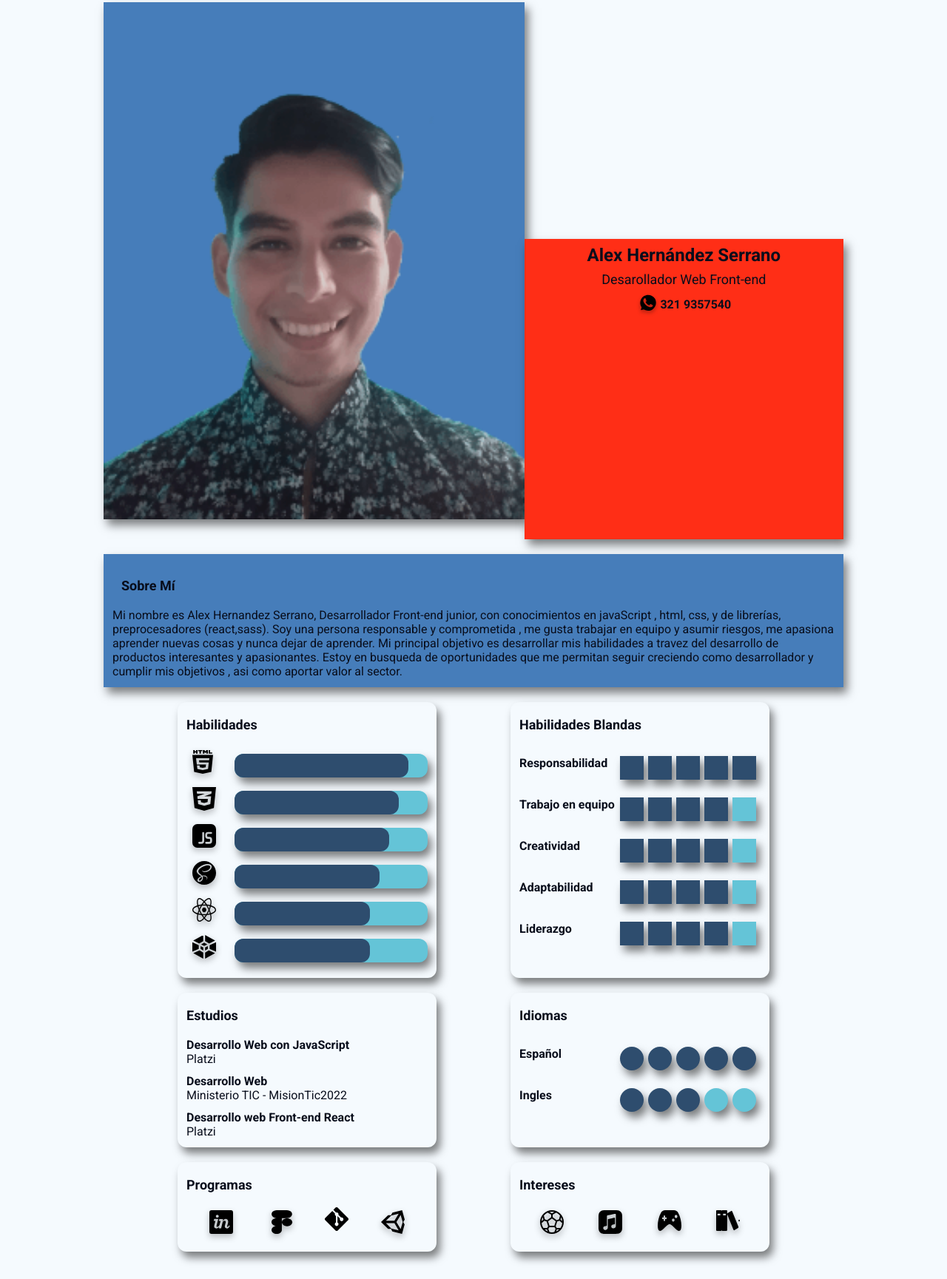
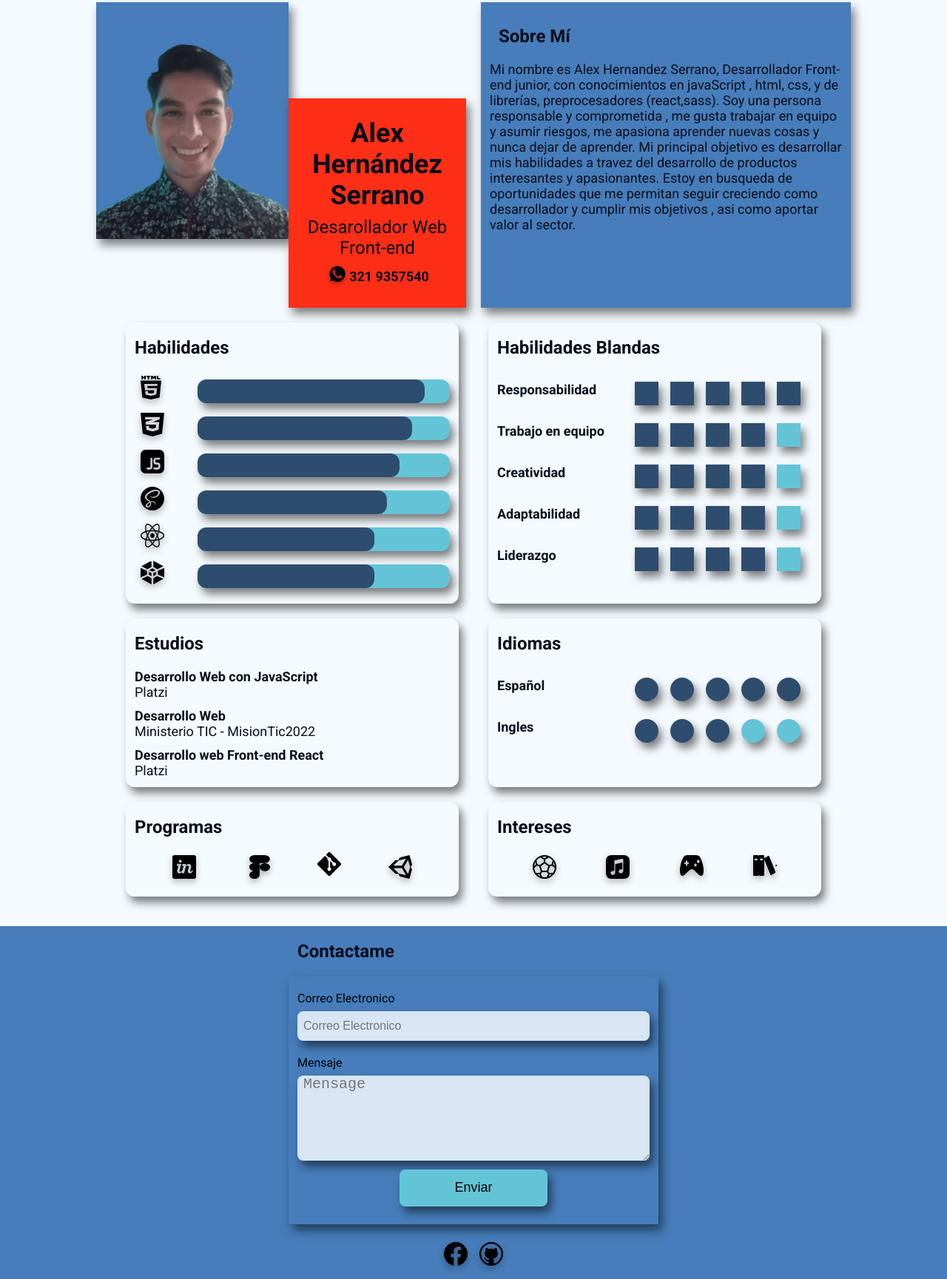
Before and after one commit to hahs-92/HahsPortfolio, a React app: page /resume in a window 1280 px wide. Shown: the part 137-1866 px from the top of the page at 74% size. Built offline with nearby package versions, Linux system fonts and the light colour scheme.

Commit message:
media-queries

```diff
--- a/src/components/Footer.jsx
+++ b/src/components/Footer.jsx
@@ -31,7 +31,7 @@ const Footer = () => {
                                     <label htmlFor="">Correo Electronico</label>
                                     <input type="email" placeholder='Correo Electronico'/>
                                     <label htmlFor="">Mensaje</label>
-                                    <textarea name="" id="" cols="30" rows="10" placeholder='Mensage'></textarea>
+                                    <textarea name="" id="" cols="30" rows="5" placeholder='Mensage'></textarea>
                                     <input className='Button' type="submit" value='Enviar'/>
                                 </form>
 
@@ -55,7 +55,7 @@ const Footer = () => {
                                     <label htmlFor="">Correo Electronico</label>
                                     <input type="email" placeholder='Correo Electronico'/>
                                     <label htmlFor="">Mensaje</label>
-                                    <textarea name="" id="" cols="30" rows="10" placeholder='Mensage'></textarea>
+                                    <textarea name="" id="" cols="30" rows="5" placeholder='Mensage'></textarea>
                                     <input className='Button' type="submit" value='Enviar'/>
                                 </form>
 
--- a/src/info.js
+++ b/src/info.js
@@ -12,49 +12,49 @@ const Info = [
     {
         id: 1,
         title: 'Batabit',
-        description: 'Es una pagina web creada con html y css',
+        description: 'Batabit es una pagina web que facilita la comercialización de Bitcoins para todo tipo de usuario. En este proyecto se realizo la landing page, en la cual los usuarios podrán ver las diferentes ofertas; en su elaboración se utilizo html y css . Se aplico la metodología de Mobile-first para su maquetación, y posteriormente se adapto a diferentes resoluciones. ',
         src: imgBatabit,
         url:'https://hahs-92.github.io/Batabit/index'
     },
     {
         id: 2,
-        title: 'Platzi video html',
-        description: 'Es una pagina web creada con html y css',
+        title: 'Platzi video',
+        description: 'Este sitio web permite a los usuarios ver videos en línea y poder agregarlos a su play-list, contiene cuatro paginas, home, login, register y pagina no encontrada, elaboradas usando solo html y css. Esta página esta adaptada para que los usuarios la puedan visualizar desde un desktop y tablet ',
         src: imgPlatziVideohtml,
         url:'https://hahs-92.github.io/Platzi-conf/'
     },
     {
         id: 3,
         title: 'Platzi video api',
-        description: 'Es una pagina web creada con html y css',
+        description: 'Platzi video es la maquetación de un sitio web que permite a los usuarios ver peliculas en linea, clasificadas en tres géneros. En su desarrollo se utilizó html,css y javaScript. Con javaScript vanilla se consumio una api pública para solicitar los datos de las peliculas y así mostrarlas a los usuarios.,',
         src: imgPlatziVideoApi,
         url:'https://hahs-92.github.io/Platzi-video/'
     },
     {
         id: 4,
         title: 'BlogPost',
-        description: 'Es una pagina web creada con html y css',
+        description: 'Este Blogpost es una plantilla que permite al usuario publicar sus proyectos destacados de una manera creativa, para su maquetación se utilizo html, y css para los estilos, ademas se utilizaron breakpoints para hacer la pagina web responsive, permitiendo a los usuarios, visualizarla desde cualquier dispositivo',
         src: imgBlogpost,
         url:'https://hahs-92.github.io/BlogPost/'
     },
     {
         id: 5,
         title: 'Webside E-comerce',
-        description: 'Es una pagina web creada con html y css',
+        description: 'Front-end de una E-commerce website para la compra de geniales cajas de gatitos, esta construida unicamente usando html semantico y css. Es una pagina web responsive, es decir se puede visualizar desde cualquier resolución y se adaptara a cada una de ellas',
         src: imgWebsidecat,
         url:'https://hahs-92.github.io/Proyect.webside-cat/'
     },
     {
         id: 6,
         title: 'Petgram',
-        description: 'Es una pagina web creada con html y css',
+        description: 'Maquetación de una aplicación para ver y subir fotos de mascotas desde dispositivos mobiles. En su elaboración se utilizó React y Sass como preprocesador de css. Ademas se mejoró el SEO de la aplicación  con react Helmet, y con la ayuda de Webpack se comprimio los archivos utilizados para mejorar el rendimiento , ',
         src: imgPetgram,
         url:'https://petgram-hahs.vercel.app/'
     },
     {
         id: 7,
         title: 'PlatziConf',
-        description: 'Es una pagina web creada con html y css',
+        description: 'PlatziConf (Front-end) es un sitio web para la compra de articulos de la conferencia de platzi 2020, por medio de paypal, y se genera un mapa con la ayuda de la api de google maps. Este proyecto esta construido  usando React y Sass, ademas de webpack como empaquetador. Este sitio web se puede visualizar en resoluciones de 765px en adelante',
         src: imgPlatziConf,
         url:'https://platzi-conf-6a553.web.app/'
     },
--- a/src/styles/components/Button.scss
+++ b/src/styles/components/Button.scss
@@ -2,13 +2,20 @@
     margin-bottom: 12px;
     padding: 8px;
     width: 100px;
+    min-width: 200px;
+    height: 50px;
+    font-size: 1.6rem;
     background-color: var(--secundary-color-base);
     border: none;
     border-radius: 8px;
     box-shadow: var(--shadow1);
+    @media (min-width:767px) {
+        font-size: 1.8rem;
+    }
 
     &:hover {
         transform: scale(1.1);
         background-color: var(--secundary-color-light);
+
     }
 }
--- a/src/styles/components/CardCourses.scss
+++ b/src/styles/components/CardCourses.scss
@@ -1,6 +1,6 @@
 .CardCourses {
     width: 90%;
-    max-width: 350px;
+    max-width: 355px;
     margin-bottom: 20px;
     padding-bottom: 12px;
     border-radius: 12px;
@@ -13,6 +13,10 @@
     h3 {
         padding: 0 12px;
     }
+
+    @media(min-width: 1023px){
+        max-width: 450px;
+    }
 }
 
 .CardCourses--dark {
--- a/src/styles/components/CardHobbies.scss
+++ b/src/styles/components/CardHobbies.scss
@@ -1,6 +1,6 @@
 .CardHobbies {
     width: 90%;
-    max-width: 350px;
+    max-width: 355px;
     margin-bottom: 20px;
     padding-bottom: 12px;
     border-radius: 12px;
@@ -10,6 +10,10 @@
         display: flex;
         justify-content: space-evenly;
     }
+
+    @media(min-width: 1023px){
+        max-width: 450px;
+    }
 }
 
 .CardHobbies--dark {
--- a/src/styles/components/CardLanguages.scss
+++ b/src/styles/components/CardLanguages.scss
@@ -4,10 +4,14 @@
     margin-bottom: 20px;
     padding-bottom: 12px;
     width: 90%;
-    max-width: 350px;
+    max-width: 355px;
     // background-color: var(--primary-color-base);
     border-radius: 12px;
     box-shadow: var(--shadow1);
+
+    @media(min-width: 1023px){
+        max-width: 450px;
+    }
 }
 
 .CardLanguages--dark {
--- a/src/styles/components/CardProyect.scss
+++ b/src/styles/components/CardProyect.scss
@@ -1,12 +1,13 @@
 .CardProyect {
     display: flex;
     flex-direction: column;
-    justify-content: center;
+    justify-content: space-between;
     align-items: center;
     margin: 20px 0px;
     padding-bottom: 12px;
     width: 90%;
     max-width: 380px;
+    min-height: 515px;
     // background-color: var(--primary-color-base);
     border-radius: 10px;
     box-shadow:  var(--shadow1);
--- a/src/styles/components/CardSkills.scss
+++ b/src/styles/components/CardSkills.scss
@@ -1,13 +1,16 @@
 .CardSkills {
     width: 90%;
-    max-width: 350px;
+    max-width: 355px;
     margin-bottom: 20px;
     padding-bottom: 12px;
     // background-color: var(--primary-color-base);
     border-radius: 12px;
     box-shadow: var(--shadow1);
+
+    @media(min-width: 1023px){
+        max-width: 450px;
+    }
 }
-
 
 .CardSkills--dark {
     background-color: var(--background-color-dark-opacity);
--- a/src/styles/components/CardSoftSkills.scss
+++ b/src/styles/components/CardSoftSkills.scss
@@ -4,10 +4,14 @@
     margin-bottom: 20px;
     padding-bottom: 12px;
     width: 90%;
-    max-width: 350px;
+    max-width: 355px;
     // background-color: var(--primary-color-base);
     border-radius: 12px;
     box-shadow: var(--shadow1);
+
+    @media(min-width: 1023px){
+        max-width: 450px;
+    }
 }
 
 .CardSoftSkills--dark {
--- a/src/styles/components/CardSoftwares.scss
+++ b/src/styles/components/CardSoftwares.scss
@@ -1,6 +1,6 @@
 .CardSoftwares {
     width: 90%;
-    max-width: 350px;
+    max-width: 355px;
     margin-bottom: 20px;
     padding-bottom: 12px;
     border-radius: 12px;
@@ -10,6 +10,10 @@
         display: flex;
         justify-content: space-evenly;
     }
+
+    @media(min-width: 1023px){
+        max-width: 450px;
+    }
 }
 
 .CardSoftwares--dark {
--- a/src/styles/components/Footer.scss
+++ b/src/styles/components/Footer.scss
@@ -26,16 +26,23 @@
         & label {
             padding: 8px 0;
             font-size: 1.4rem;
+            @media (min-width:767px) {
+                font-size: 1.6rem;
+            }
         }
 
         & input:first-of-type {
             margin-bottom: 12px;
             padding: 0 8px;
             height: 40px;
+            font-size: 1.4rem;
             border: none;
             border-radius: 8px;
             box-shadow: var(--shadow1);
             background-color: var(--background-color-opacity);
+            @media (min-width:767px) {
+                font-size: 1.6rem;
+            }
         }
 
         & :last-child {
@@ -45,10 +52,15 @@
         & textarea {
             margin-bottom: 12px;
             padding: 0 8px;
+            font-size: 1.8rem;
             border-radius: 8px;
             border:none;
             box-shadow: var(--shadow1);
             background-color: var(--background-color-opacity);
+
+            @media (min-width:767px) {
+                font-size: 2rem;
+            }
         }
     }
 }
@@ -56,7 +68,7 @@
 .icons-wrapper {
     display: flex;
     flex-wrap: wrap;
-    justify-content: space-evenly;
+    justify-content: center;
     padding: 20px;
     width: 100%;
 }
--- a/src/styles/components/Layout.scss
+++ b/src/styles/components/Layout.scss
@@ -2,13 +2,8 @@
 .Main {
     display: grid;
     justify-content: center;
-    // grid-template: 120px minmax(430px, auto) minmax(60px, auto) minmax(120px,auto) / minmax(320px, 1000px);
-    // grid-template-areas: "Header"
-    //                      "Hero"
-    //                      "Projects"
-    //                      "Footer";
 
-    grid-template: 120px  minmax(60px, auto) minmax(120px,auto) / minmax(320px, 1000px);
+    grid-template: 120px  minmax(60px, auto) minmax(120px,auto) / 1fr;
     grid-template-areas: "Header"
                         "Main"
                         "Footer";
--- a/src/styles/components/Switch.scss
+++ b/src/styles/components/Switch.scss
@@ -1,8 +1,6 @@
 .Switch {
     display: flex;
     position: relative;
-    // width: 40px;
-    // height: 20px;
     cursor: pointer;
     border:none;
     border-radius: 1000px;
--- a/src/styles/globales.scss
+++ b/src/styles/globales.scss
@@ -51,11 +51,20 @@ li {
 
 h1 {
     font-size: 2.4rem;
+    @media (min-width:767px) {
+        font-size: 3.6rem;
+    }
 }
 h2 {
     font-size: 1.8rem;
+    @media (min-width:767px) {
+        font-size: 2.4rem;
+    }
 }
 
 h3, p {
     font-size: 1.6rem;
+    @media (min-width:767px) {
+        font-size: 1.8rem;
+    }
 }
--- a/src/styles/pages/Resume.scss
+++ b/src/styles/pages/Resume.scss
@@ -1,11 +1,19 @@
 .Resume {
     grid-area: Main;
+    justify-self: center;
     display: grid;
     grid-template: repeat(3, minmax(100px, auto)) / minmax(320px , 1000px);
     grid-template-areas: "Hero2"
                           "Aboutme"
                           "Info";
     gap: 20px;
+
+    @media(min-width: 767px) {
+        grid-template: repeat(2, minmax(100px, auto))/  repeat(2, minmax(320px, 500px));
+        grid-template-areas:
+            "Hero2 Aboutme"
+            "Info Info";
+    }
 }
 
 .Hero2-wrapper {
@@ -29,6 +37,9 @@
 
     &_left {
         grid-area: 2 / 3 / 4 / 4;
+        display: flex;
+        flex-direction: column;
+        justify-content: center;
         padding: 8px;
         width: 100%;
         background-color: var(--complementary-color);
```
Also changed, not shown: src/styles/components/Header.scss (+13 -0 lines), src/styles/pages/Home.scss (+12 -0 lines).
